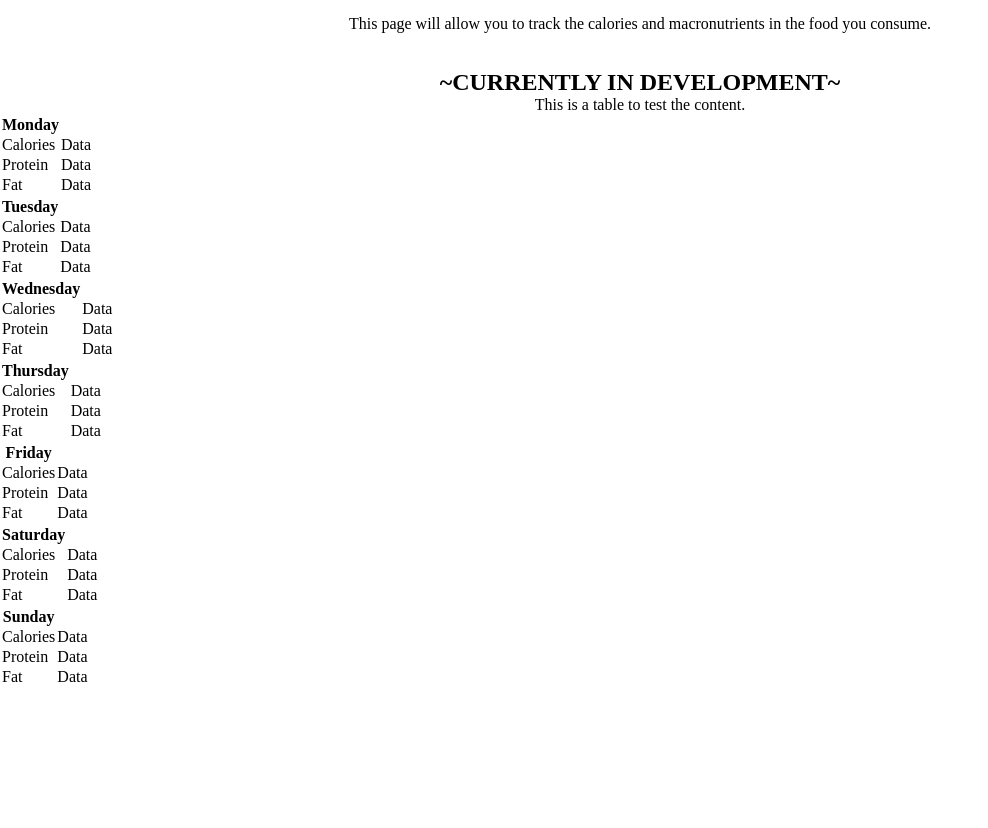
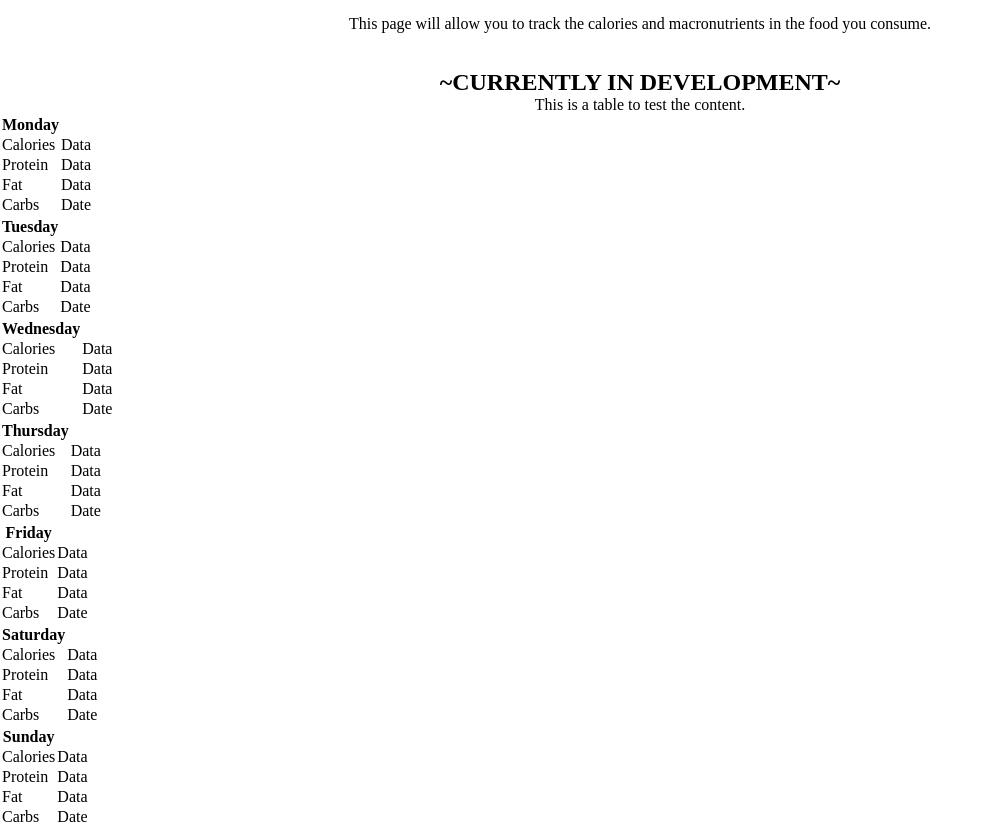
Before and after one commit to tims-coding-projects/nutrition-tracker, a plain HTML site: page tracker.html in a window 1280 px wide. Shown: the part 148-976 px from the top of the page, without its empty margins (0-988 px from the left). Before the commit the page ends 836 px from the top, so only its background shows below. Drawn offline with Linux system fonts and the light colour scheme.

Commit message:
Update 4.12.22

```diff
--- a/styles.css
+++ b/styles.css
@@ -12,8 +12,14 @@
 
 /* Classes */
 
+  /* Centers text */
+
 .center {
   text-align: center;
 }
 
+  /*Nurtrition Table Styling */
+
+
+
 /* Media */
--- a/tracker.html
+++ b/tracker.html
@@ -23,14 +23,13 @@
 
     </div>
 
-
 </head><br><br>
 
 <body>
 
 <main>
 
-  <div id= "indextop" class="center">
+  <div id="indextop" class="center">
 
     <h1>Nutrition Tracker</h1>
 
@@ -65,6 +64,10 @@
         <td>Fat</td>
         <td>Data</td>
       </tr>
+      <tr>
+        <td>Carbs</td>
+        <td>Date</td>
+      </tr>
 
     </table>
 
@@ -84,6 +87,10 @@
       <tr>
         <td>Fat</td>
         <td>Data</td>
+      </tr>
+      <tr>
+        <td>Carbs</td>
+        <td>Date</td>
       </tr>
 
     </table>
@@ -105,6 +112,10 @@
         <td>Fat</td>
         <td>Data</td>
       </tr>
+      <tr>
+        <td>Carbs</td>
+        <td>Date</td>
+      </tr>
 
     </table>
 
@@ -124,6 +135,10 @@
       <tr>
         <td>Fat</td>
         <td>Data</td>
+      </tr>
+      <tr>
+        <td>Carbs</td>
+        <td>Date</td>
       </tr>
 
     </table>
@@ -145,6 +160,10 @@
         <td>Fat</td>
         <td>Data</td>
       </tr>
+      <tr>
+        <td>Carbs</td>
+        <td>Date</td>
+      </tr>
 
     </table>
 
@@ -164,6 +183,10 @@
       <tr>
         <td>Fat</td>
         <td>Data</td>
+      </tr>
+      <tr>
+        <td>Carbs</td>
+        <td>Date</td>
       </tr>
 
     </table>
@@ -185,6 +208,10 @@
         <td>Fat</td>
         <td>Data</td>
       </tr>
+      <tr>
+        <td>Carbs</td>
+        <td>Date</td>
+      </tr>
 
     </table>
 
```
Also changed, not shown: index.html (+6 -1 lines), inventory.html (+0 -1 lines).
